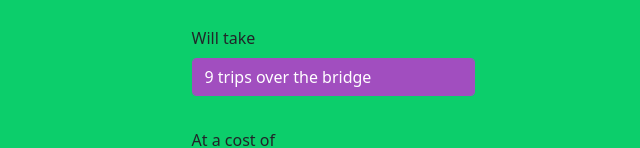
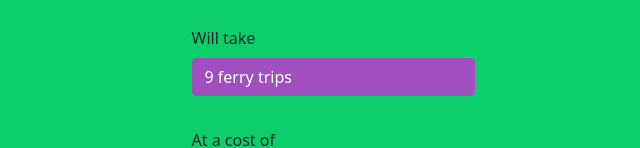
Before and after one commit to miranda-hawkes/corn-trip-cost-calculator, a React (Create React App) app: page / in a window 1280 px wide. Both pictures are taken after typing "5" into the empty fields and a click on the button "Calculate". Shown: the part 550-698 px from the top of the page, without its empty margins (320-960 px from the left). Built offline with nearby package versions, Linux system fonts and the light colour scheme.

Commit message:
Correct bridge to ferry

```diff
--- a/src/App.js
+++ b/src/App.js
@@ -34,7 +34,7 @@ function App() {
           <Form.Label >
             Will take
           </Form.Label>
-          <Form.Control readOnly id="result-num-trips" value={numTrips + ' trips over the bridge'}/>
+          <Form.Control readOnly id="result-num-trips" value={numTrips + ' ferry trips'}/>
         </Col>
       </Row>
 
```
